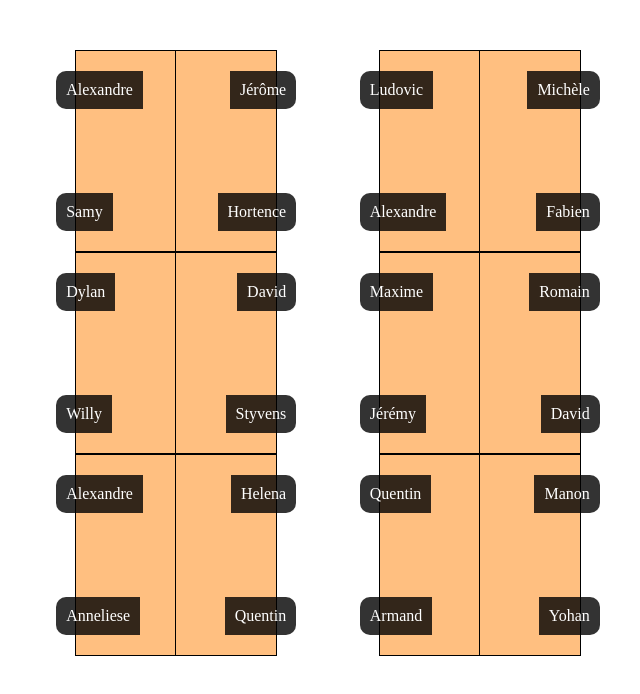
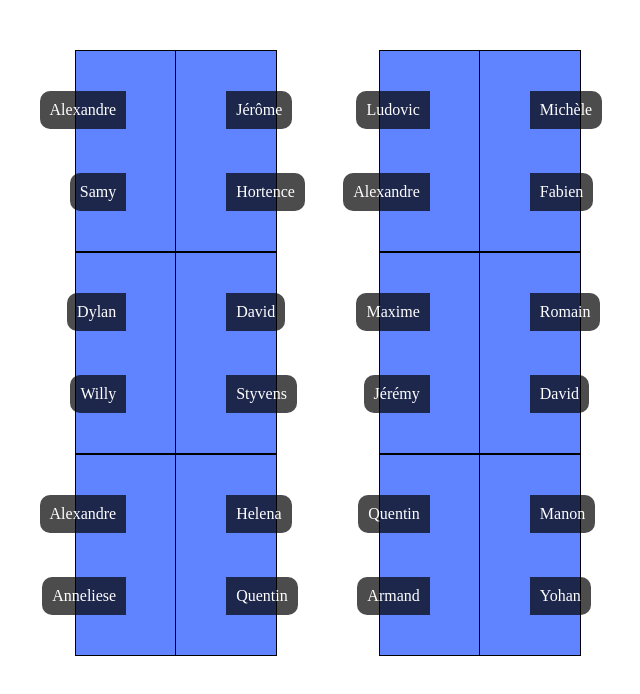
Before and after one commit to DavidK24111977/plan-table, a plain HTML site: page index.html in a window 1280 px wide. Shown: the whole page, without its empty margins (312-952 px from the left). Drawn offline with Linux system fonts and the light colour scheme.

Commit message:
corr css

```diff
--- a/app.css
+++ b/app.css
@@ -16,32 +16,32 @@
 }
 .table{
     border: 1px solid #000;
-    background-color: #ffbf80;
+    background-color: #6084ff;
     width: 100px;
     height: 200px;
     position: relative;
 }
 .name{
-    background-color: rgba(0,0,0,0.8);
+    background-color: rgba(0,0,0,0.7);
     padding: 10px;
     color: white;
     position: absolute;
 }
 .bloc-gauche .name1{
-    top: 20px;
-    left: -20px;
+    top: 40px;
+    right: 50px;
 }
 .bloc-droit .name1{
-    top: 20px;
-    right: -20px;
+    top: 40px;
+    left: 50px;
 }
 .bloc-gauche .name2{
-    bottom: 20px;
-    left: -20px;
+    bottom: 40px;
+    right: 50px;
 }
 .bloc-droit .name2{
-    bottom: 20px;
-    right: -20px;
+    bottom: 40px;
+    left: 50px;
 }
 .bloc-gauche .name{
     border-bottom-left-radius: 10px;
```
